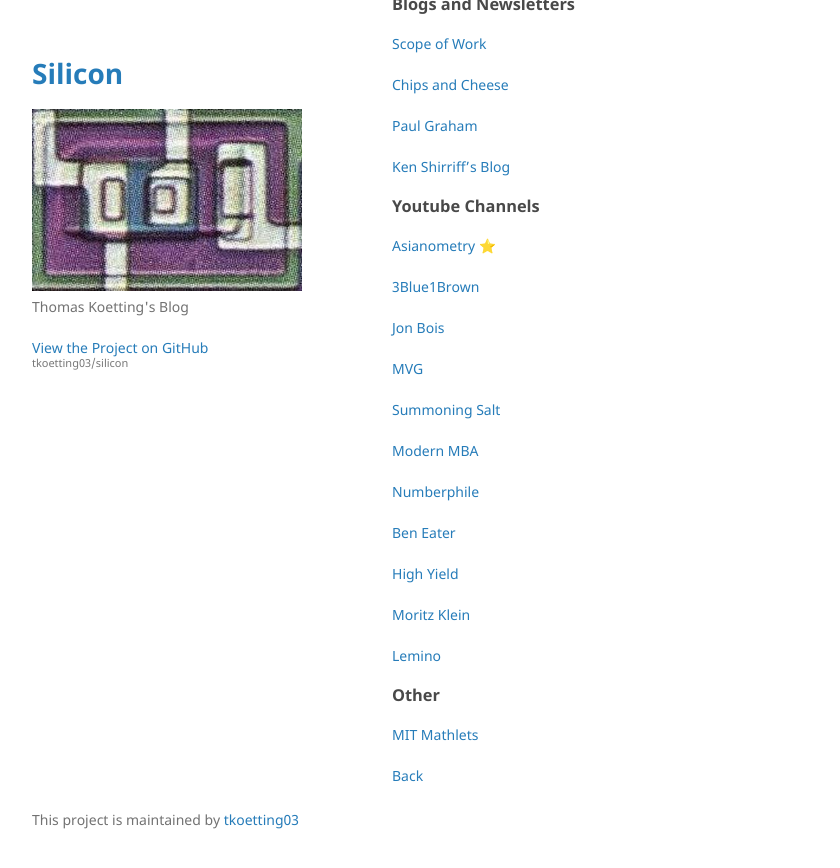
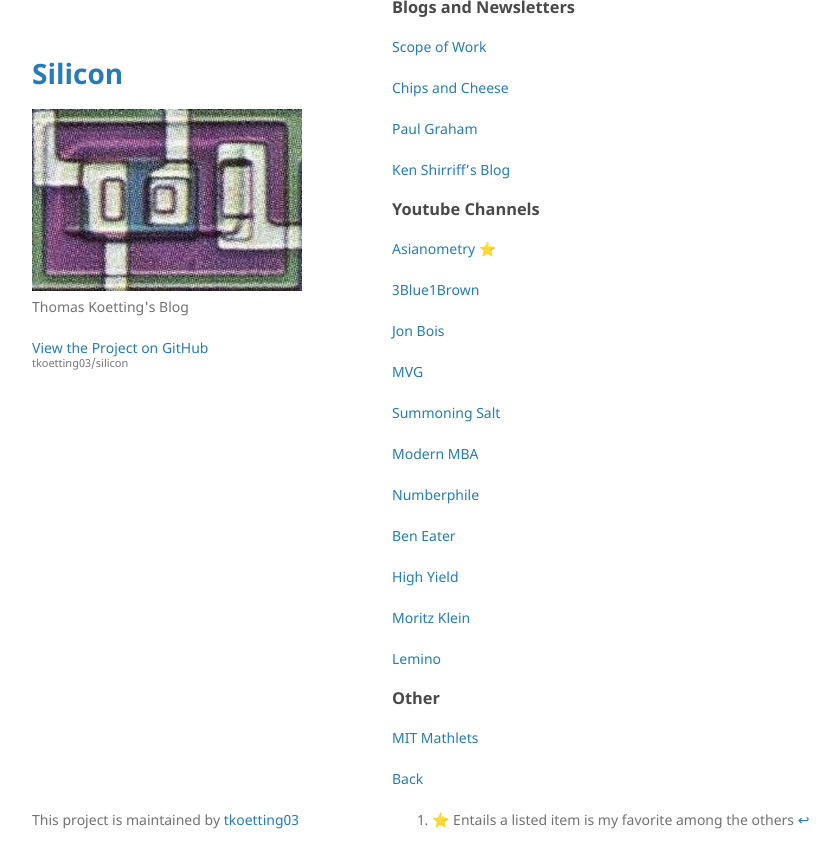
Before and after one commit to tkoetting03/silicon, a Jekyll site: the page built from other.md, in a window 1280 px wide and 900 px high, scrolled down 1977 px. Shown: the top 868 px of the window, without its empty margins (178-1018 px from the left). Built offline with Jekyll 4.4.1, drawn with Linux system fonts in a browser that asks for light colours; our own code applies the rules of GitHub Pages for plain Markdown files; some of the changed lines change nothing that is shown.

Commit message:
Add footnote for favorite album in music section
Added a footnote to indicate favorite album.

```diff
--- a/other.md
+++ b/other.md
@@ -16,7 +16,7 @@
 
 ### Music
 
-[Kid A](https://tidal.com/album/58990523/u) ⭐️
+[Kid A](https://tidal.com/album/58990523/u) ⭐️ [^1]
 
 [In Rainbows](https://tidal.com/album/61799588/u)
 
@@ -140,3 +140,6 @@
 
 
 [Back](./)
+
+
+[^1]: ⭐️ Entails a listed item is my favorite among the others
```
